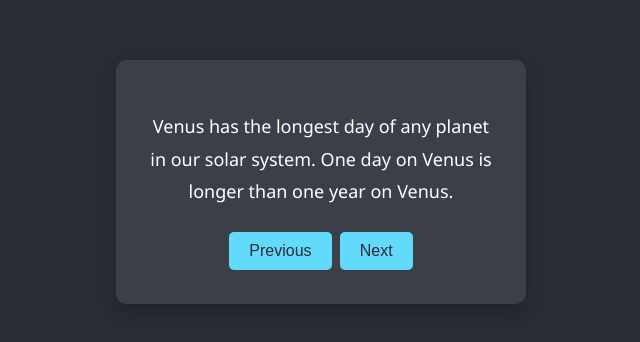
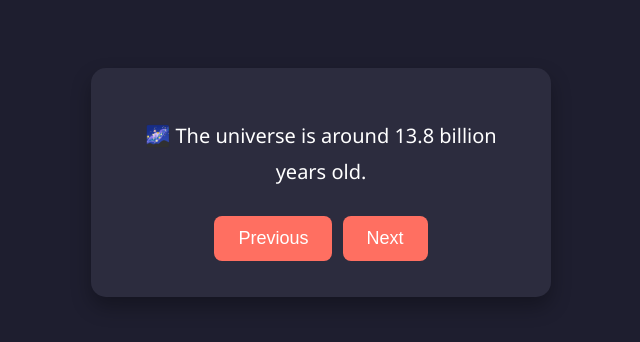
Before and after one commit to acshayamangalamurugan/space-funfact, a plain HTML site: page index.html in a window 1280 px wide. Shown: the part 218-560 px from the top of the page, without its empty margins (319-959 px from the left). Drawn offline with Linux system fonts and the light colour scheme.

Commit message:
Update index.html

```diff
--- a/index.html
+++ b/index.html
@@ -3,11 +3,11 @@
 <head>
     <meta charset="UTF-8">
     <meta name="viewport" content="width=device-width, initial-scale=1.0">
-    <title>Interactive Venus Facts</title>
+    <title>Interactive Space Facts</title>
     <style>
         body {
             font-family: 'Segoe UI', Tahoma, Geneva, Verdana, sans-serif;
-            background-color: #282c34;
+            background-color: #1e1e2f;
             color: #ffffff;
             display: flex;
             justify-content: center;
@@ -17,37 +17,38 @@
         }
 
         #facts-container {
-            background: #3b3f47;
+            background: #2c2c3e;
             padding: 30px;
-            border-radius: 10px;
-            box-shadow: 0 8px 16px rgba(0,0,0,0.2);
-            width: 350px;
+            border-radius: 15px;
+            box-shadow: 0 10px 20px rgba(0,0,0,0.3);
+            width: 400px;
             text-align: center;
         }
 
         #facts-container p {
-            font-size: 18px;
+            font-size: 20px;
             line-height: 1.8;
             margin: 20px 0;
         }
 
         .button {
-            background-color: #61dafb;
+            background-color: #ff6f61;
             border: none;
-            color: #282c34;
-            padding: 10px 20px;
+            color: #ffffff;
+            padding: 12px 24px;
             text-align: center;
             text-decoration: none;
             display: inline-block;
-            font-size: 16px;
-            margin: 4px 2px;
+            font-size: 18px;
+            margin: 6px 3px;
             cursor: pointer;
-            border-radius: 5px;
-            transition: background-color 0.3s;
+            border-radius: 8px;
+            transition: background-color 0.3s, transform 0.3s;
         }
 
         .button:hover {
-            background-color: #21a1f1;
+            background-color: #ff4b3e;
+            transform: scale(1.05);
         }
     </style>
 </head>
@@ -60,13 +61,13 @@
     <script>
         document.addEventListener('DOMContentLoaded', function() {
             const facts = [
-                "Venus has the longest day of any planet in our solar system. One day on Venus is longer than one year on Venus.",
-                "It takes about 243 Earth days for Venus to complete one rotation on its axis.",
-                "Venus completes its orbit around the Sun in about 225 Earth days.",
-                "This means that a day on Venus is longer than its year!",
-                "Venus is the hottest planet in our solar system with surface temperatures over 450°C (842°F).",
-                "Venus has a very thick atmosphere that traps heat, making it hotter than Mercury, even though Mercury is closer to the Sun.",
-                "The atmospheric pressure on Venus is 92 times greater than Earth's, equivalent to being 900 meters underwater on Earth."
+                "🌌 The universe is around 13.8 billion years old.",
+                "🌠 A day on Mercury lasts 59 Earth days.",
+                "🌕 The Moon is moving away from Earth at a rate of 3.8 cm per year.",
+                "🌟 There are more stars in the universe than grains of sand on all the Earth's beaches.",
+                "🚀 The hottest planet in our solar system is Venus, with surface temperatures over 450°C (842°F).",
+                "🪐 Saturn is the least dense planet in our solar system; it would float in water.",
+                "🌍 Earth is the only planet not named after a god."
             ];
 
             let currentFactIndex = 0;
```
